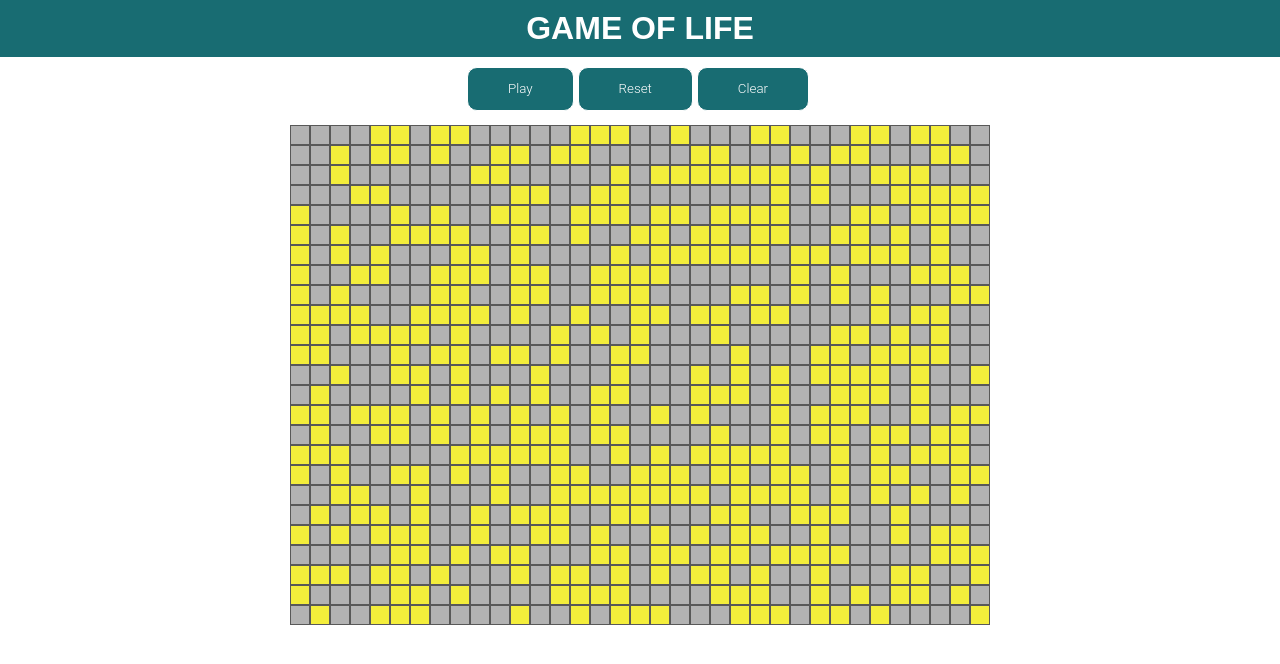
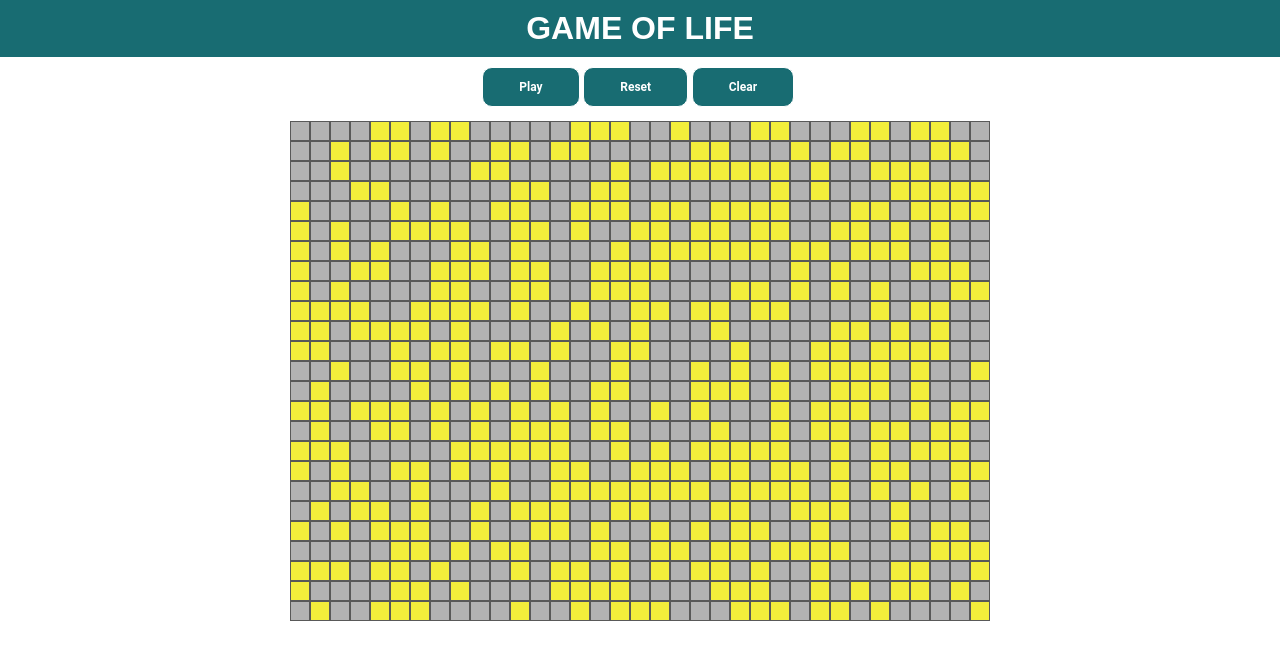
Before and after one commit to Gregfanyan/game-of-life, a React (Create React App) app: page / in a window 1280 px wide. Shown: the top 664 px of the page. Built offline with nearby package versions, Linux system fonts and the light colour scheme.

Commit message:
⚡️ stop game while clearing

```diff
--- a/src/components/PlayerControls/PlayerControls.module.css
+++ b/src/components/PlayerControls/PlayerControls.module.css
@@ -13,12 +13,14 @@ button {
   box-sizing: border-box;
   text-decoration: none;
   font-family: "Roboto", sans-serif;
-  font-weight: 300;
+  font-weight: 600;
+  font-size: 12px;
   color: #ffffff;
   text-align: center;
   transition: all 0.2s;
   background-color: rgb(24, 108, 114);
   border-radius: 10px;
+  cursor: pointer;
 }
 
 button:hover {
--- a/src/components/PlayerControls/index.tsx
+++ b/src/components/PlayerControls/index.tsx
@@ -37,7 +37,14 @@ const PlayerControls: FunctionComponent<{
         {startButtonTitle}
       </button>
       <button onClick={() => setGrid(randomGrid())}>Reset</button>
-      <button onClick={() => setGrid(generateEmptyGrid)}>Clear</button>
+      <button
+        onClick={() => {
+          setIsStart(false);
+          setGrid(generateEmptyGrid);
+        }}
+      >
+        Clear
+      </button>
     </section>
   );
 };
```
